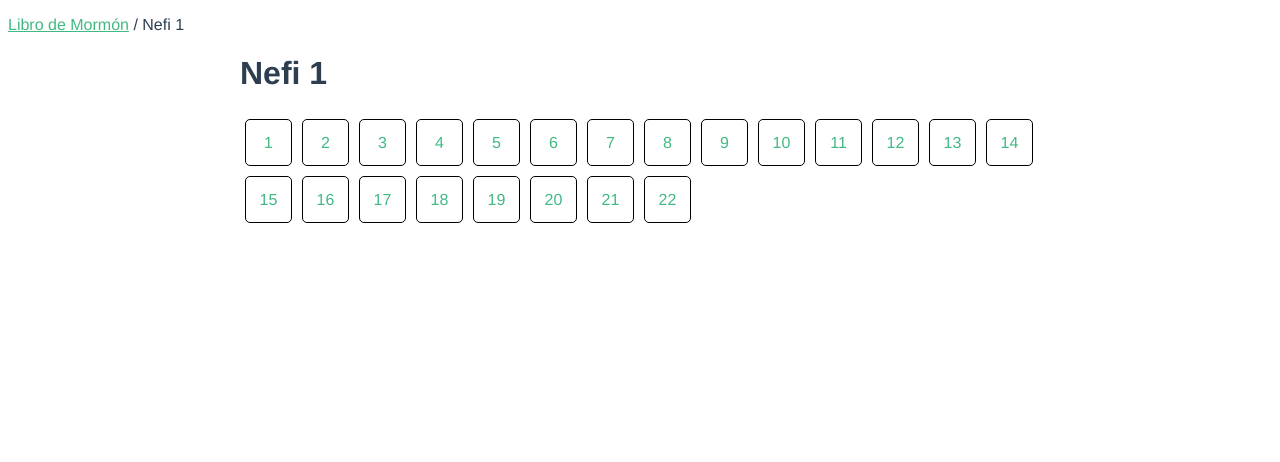
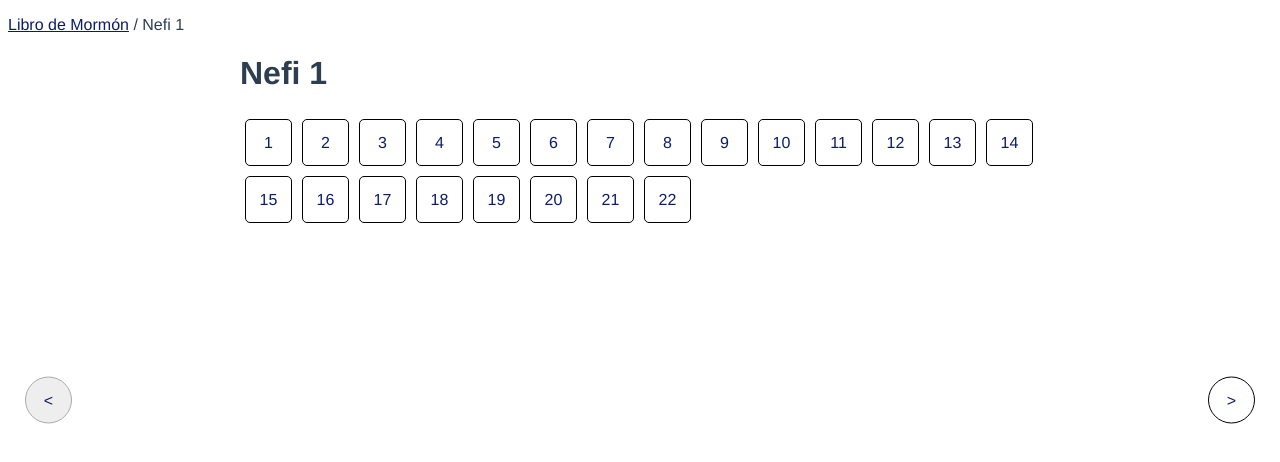
Before and after one commit to thomasam000/libro-de-mormon, a Vue app in the folder libro-de-mormon/: page /book/1-ne in a window 1280 px wide. Shown: the top 462 px of the page. Built offline with nearby package versions, Linux system fonts and the light colour scheme.

Commit message:
styling fixes and add next buttons to book page

```diff
--- a/libro-de-mormon/src/components/PageBook.vue
+++ b/libro-de-mormon/src/components/PageBook.vue
@@ -1,5 +1,12 @@
 <template>
     <div class="hello">
+        <router-link :to="{name: $route.name, params: { book_name: this.next_book}}">
+            <div class="nav-button" id="nav-button-right" :class="disable_next_button ? 'disabled':''">&gt;</div>
+        </router-link>
+        <router-link :to="{name: $route.name, params: { book_name: this.previous_book}}">
+            <div class="nav-button" id="nav-button-left" :class=" disable_previous_button? 'disabled':''">&lt;</div>
+        </router-link>
+
       <p>
         <router-link :to="{name:'Library'}">Libro de Mormón</router-link> / {{book.name}}
       </p>
@@ -30,7 +37,44 @@
     computed: {
       book() {
         return json_book.books.find(book => book.slug === this.$route.params['book_name'])
-      }
+      },
+      current_book_index() {
+        return json_book.books.indexOf(this.book)
+      },
+      previous_book_index() {
+        if (this.current_book_index == 0) {
+          return -1
+        } else {
+          return this.current_book_index - 1
+        }
+      },
+      previous_book() {
+        if (this.previous_book_index >= 0) {
+          return json_book.books[this.previous_book_index].slug
+        } else {
+          return this.book.slug
+        }
+      },
+      disable_previous_button() {
+        return this.previous_book_index < 0
+      },
+      next_book_index() {
+        if (this.current_book_index == json_book.books.length - 1) {
+          return 1000
+        } else {
+          return this.current_book_index + 1
+        }
+      },
+      next_book() {
+        if (this.next_book_index < 1000) {
+          return json_book.books[this.next_book_index].slug
+        } else {
+          return this.book.slug
+        }
+      },
+      disable_next_button() {
+        return this.next_book_index > 999
+      },
     }
   }
   </script>
@@ -49,8 +93,8 @@
     margin: 0 10px;
   }
   a {
-    color: #42b983;
-  }
+  color: #0a1c6b;
+}
   .chapter-box {
     width:45px;
     margin:5px;
@@ -64,4 +108,68 @@
   .chapter-box:hover {
     background-color: #eee;
   }
+
+  .nav-button {
+    background-color: white;
+  }
+
+
+  @media (max-width: 1000px) {
+    .nav-button {
+    position:fixed;
+    bottom:0;
+    height:45px;
+    line-height:45px;
+    width:50%;
+    border:black solid 1px;
+    text-align: center;
+  }
+  .nav-button:hover {
+    background-color:#eee
+  }
+  .chapter-container {
+    margin: 0 auto 50px;
+  }
+  #nav-button-left {
+    left:0;
+}
+#nav-button-right {
+    right:0;
+}
+
+}
+
+@media (min-width: 1001px) {
+  .nav-button {
+    position:fixed;
+    top:50%;
+    transform: translate(0, -50%);
+    border-radius: 50%;
+    height:45px;
+    line-height:45px;
+    width:45px;
+    border:black solid 1px;
+    text-align: center;
+  }
+  .nav-button:hover {
+    background-color:#eee
+  }
+  #nav-button-left {
+    left:25px;
+  }
+  #nav-button-right {
+      right:25px;
+  }
+  .chapter-container {
+      margin: 0 auto;
+  }
+
+}
+  .disabled {
+    pointer-events:none;
+    border:solid darkgrey 1px;
+    background-color: #eee;
+
+  }
+
   </style>
--- a/libro-de-mormon/src/components/PageChapter.vue
+++ b/libro-de-mormon/src/components/PageChapter.vue
@@ -1,17 +1,17 @@
 <template>
     <div>
         <div v-if="book">
-            <router-link :to="{name: $route.name, params: { book_name: $route.params['book_name'], chapter_name: (chapter_number + 1)}}">
-                <div class="nav-button" id="nav-button-right" :class="chapter_number >= book.chapters.length ? 'disabled':''">&gt;</div>
+            <router-link :to="{name: $route.name, params: { book_name: this.next_book, chapter_name: this.next_chapter}}">
+                <div class="nav-button" id="nav-button-right" :class="disable_next_button ? 'disabled':''">&gt;</div>
             </router-link>
-            <router-link :to="{name: $route.name, params: { book_name: $route.params['book_name'], chapter_name: (chapter_number - 1)}}">
-                <div class="nav-button" id="nav-button-left" :class=" chapter_number <= 1? 'disabled':''">&lt;</div>
+            <router-link :to="{name: $route.name, params: { book_name: this.previous_book, chapter_name: this.previous_chapter}}">
+                <div class="nav-button" id="nav-button-left" :class=" this.disable_previous_button? 'disabled':''">&lt;</div>
             </router-link>
         </div>
         <p>
             <router-link :to="{name:'Library'}">Libro de Mormón</router-link> / <router-link :to="{name:'Book', params: { book_name: book.slug }}">{{book.name}}</router-link> / Capítulo {{chapter.chapter}}
         </p>
-        <div class="hello" style="max-width:800px; margin:auto;">
+        <div class="chapter-container">
             <h1>{{chapter.reference}}</h1>
             <div v-for="verse in chapter.verses" :key="verse.reference">
                 <p style="">{{verse.verse}}. {{verse.text}}</p>
@@ -45,14 +45,84 @@
       },
       chapter_number() {
           return parseInt(this.$route.params['chapter_name'])
+      },
+      current_book_index() {
+        return json_book.books.indexOf(this.book)
+      },
+      previous_book_index() {
+        if (this.current_book_index == 0) {
+          return -1
+        } else {
+          return this.current_book_index - 1
         }
+      },
+      previous_chapter() {
+        if (this.chapter_number == 1) {
+          if (this.previous_book_index < 0) {
+            return -1
+          } else {
+            return json_book.books[this.previous_book_index].chapters.length
           }
-
+        } else {
+          return this.chapter_number - 1
+        }
+      },
+      previous_book() {
+        if (this.chapter_number == 1) {
+          if (this.previous_book_index >= 0) {
+            return json_book.books[this.previous_book_index].slug
+          } else {
+            return ""
+          }
+        } else {
+          return this.book.slug
+        }
+      },
+      disable_previous_button() {
+        return this.previous_book_index < 0 && this.previous_chapter < 0
+      },
+      next_book_index() {
+        if (this.current_book_index == json_book.books.length - 1) {
+          return 1000
+        } else {
+          return this.current_book_index + 1
+        }
+      },
+      next_chapter() {
+        if (this.chapter_number == json_book.books[this.current_book_index].chapters.length) {
+          if (this.next_book_index > 999) {
+            return 1000
+          } else {
+            return 1
+          }
+        } else {
+          return this.chapter_number + 1
+        }
+      },
+      next_book() {
+        if (this.chapter_number == json_book.books[this.current_book_index].chapters.length) {
+          if (this.next_book_index < 1000) {
+            return json_book.books[this.next_book_index].slug
+          } else {
+            return ""
+          }
+        } else {
+          return this.book.slug
+        }
+      },
+      disable_next_button() {
+        return this.next_book_index > 999 && this.next_chapter > 999
+      },
+    }
   }
   </script>
 
   <!-- Add "scoped" attribute to limit CSS to this component only -->
   <style scoped>
+  .chapter-container {
+    max-width:800px;
+  }
+
   h3 {
     margin: 40px 0 0;
   }
@@ -65,8 +135,39 @@
     margin: 0 10px;
   }
   a {
-    color: #42b983;
+  color: #0a1c6b;
 }
+  .nav-button {
+    background-color: white;
+  }
+
+
+  @media (max-width: 1000px) {
+    .nav-button {
+    position:fixed;
+    bottom:0;
+    height:45px;
+    line-height:45px;
+    width:50%;
+    border:black solid 1px;
+    text-align: center;
+  }
+  .nav-button:hover {
+    background-color:#eee
+  }
+  .chapter-container {
+    margin: 0 auto 50px;
+  }
+  #nav-button-left {
+    left:0;
+}
+#nav-button-right {
+    right:0;
+}
+
+}
+
+@media (min-width: 1001px) {
   .nav-button {
     position:fixed;
     top:50%;
@@ -81,6 +182,17 @@
   .nav-button:hover {
     background-color:#eee
   }
+  #nav-button-left {
+    left:25px;
+  }
+  #nav-button-right {
+      right:25px;
+  }
+  .chapter-container {
+      margin: 0 auto;
+  }
+
+}
   .disabled {
     pointer-events:none;
     border:solid darkgrey 1px;
@@ -88,10 +200,4 @@
 
   }
 
-  #nav-button-left {
-    left:25px;
-}
-#nav-button-right {
-    right:25px;
-}
 </style>
--- a/libro-de-mormon/src/components/PageHome.vue
+++ b/libro-de-mormon/src/components/PageHome.vue
@@ -6,6 +6,8 @@
     </p>
     <div style="max-width:800px; margin:auto;">
       <h1>Libro de Mormón</h1>
+      <h2>Edición Latinoamérica</h2>
+
       <div v-for="book in book_of_mormon_text.books" :key="book">
         <router-link :to="{ name: 'Book', params: { book_name: book.slug }}">{{book.name}}</router-link>
       </div>
@@ -44,6 +46,6 @@
   margin: 0 10px;
 }
 a {
-  color: #42b983;
+  color: #0a1c6b;
 }
 </style>
--- a/libro-de-mormon/src/components/PageIndex.vue
+++ b/libro-de-mormon/src/components/PageIndex.vue
@@ -1,4 +1,4 @@
-<template>
+<!-- <template>
     <div>
         <input type="text" v-model="current_word">
         <button @click="test_conjugator">test conjugator</button>
@@ -150,4 +150,4 @@
 
 </script>
 <style>
-</style>
+</style> -->
```
Lines whose indentation alone changed are shown as unchanged.
